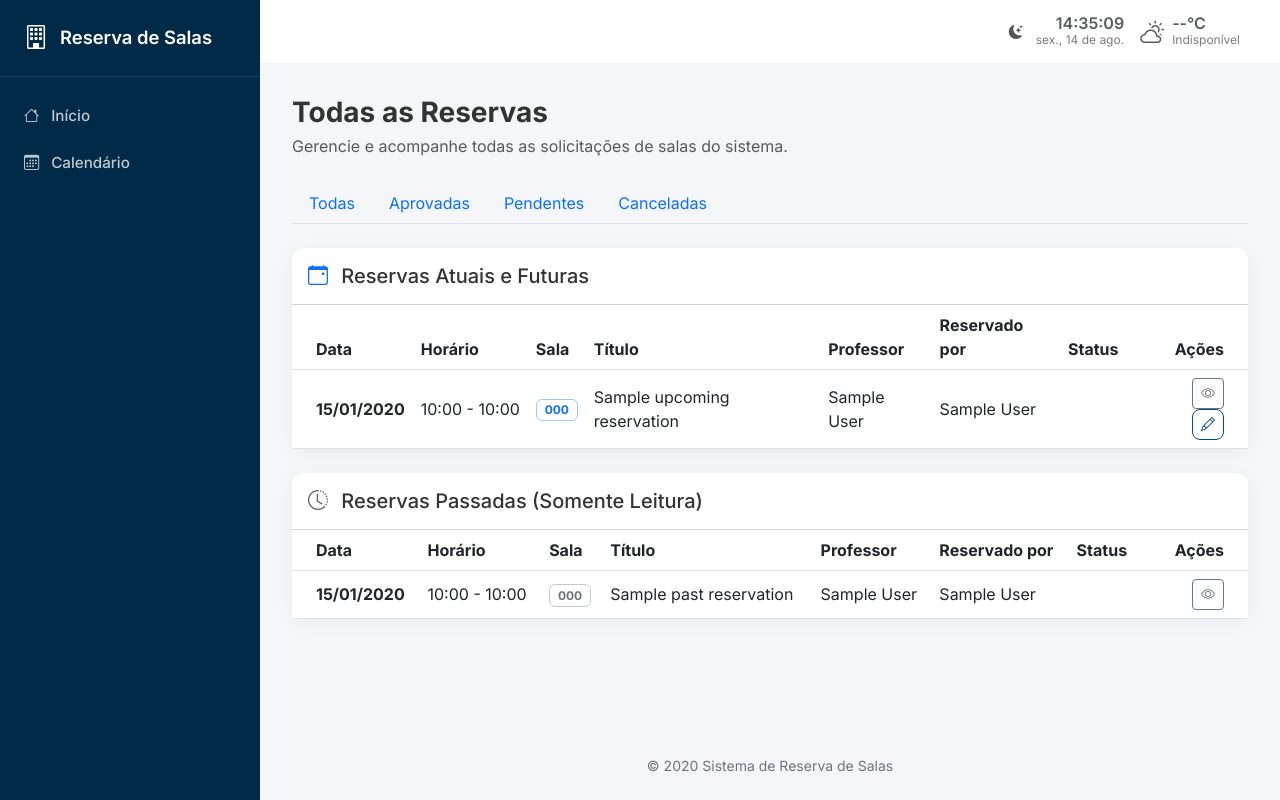
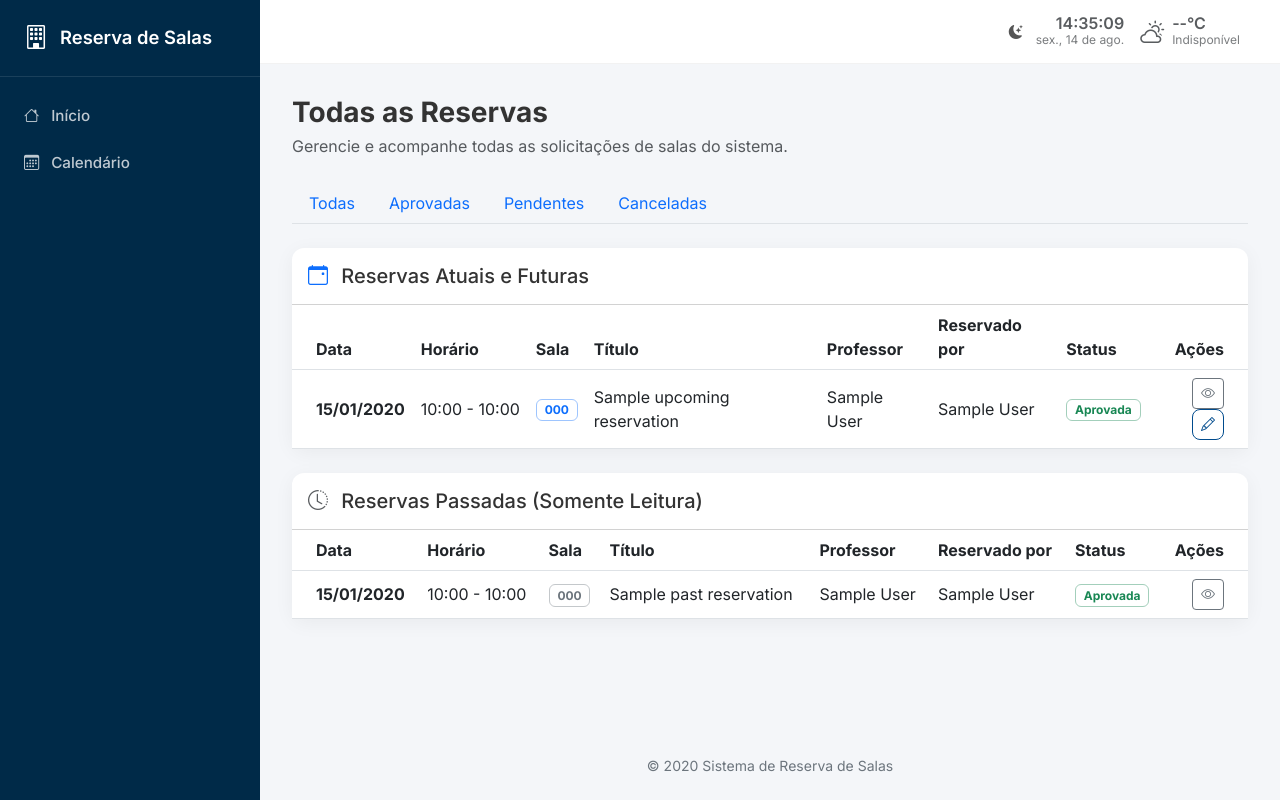
Before and after one commit to jmisturini/SIGerE, a Python web app: template templates/reservations/all.html in a window 1280 px wide. Run offline with Jinja, Linux system fonts and the light colour scheme; the template is opened without the code that fills it: most values are stand-ins (such as "Sample title", 1, 10 or a date in 2020).

Commit message:
Ajuste no design

```diff
--- a/templates/reservations/all.html
+++ b/templates/reservations/all.html
@@ -47,13 +47,15 @@
                     <td>{{ r.teacher.full_name if r.teacher else '-' }}</td>
                     <td>{{ r.user.full_name }}</td>
                     <td>
-                        <span class="badge status-{{ r.status }} status-badge">
-                            {% if r.status == 'approved' %}Aprovada
-                            {% elif r.status == 'pending' %}Pendente
-                            {% elif r.status == 'cancelled' %}Cancelada
-                            {% else %}{{ r.status }}
-                            {% endif %}
-                        </span>
+                        {% if r.status == 'approved' %}
+                            <span class="badge text-bg-success-subtle text-success border border-success-subtle">Aprovada</span>
+                        {% elif r.status == 'pending' %}
+                            <span class="badge text-bg-warning-subtle text-warning border border-warning-subtle">Pendente</span>
+                        {% elif r.status == 'cancelled' %}
+                            <span class="badge text-bg-danger-subtle text-danger border border-danger-subtle">Cancelada</span>
+                        {% else %}
+                            <span class="badge text-bg-secondary-subtle text-secondary border border-secondary-subtle">{{ r.status }}</span>
+                        {% endif %}
                     </td>
                     <td class="text-end pe-4">
                         <a href="{{ url_for('reservations.detail', reservation_id=r.id) }}" class="btn btn-sm btn-outline-secondary" title="Ver Detalhes">
@@ -102,13 +104,15 @@
                     <td>{{ r.teacher.full_name if r.teacher else '-' }}</td>
                     <td>{{ r.user.full_name }}</td>
                     <td>
-                        <span class="badge status-{{ r.status }} status-badge">
-                            {% if r.status == 'approved' %}Aprovada
-                            {% elif r.status == 'pending' %}Pendente
-                            {% elif r.status == 'cancelled' %}Cancelada
-                            {% else %}{{ r.status }}
-                            {% endif %}
-                        </span>
+                        {% if r.status == 'approved' %}
+                            <span class="badge text-bg-success-subtle text-success border border-success-subtle">Aprovada</span>
+                        {% elif r.status == 'pending' %}
+                            <span class="badge text-bg-warning-subtle text-warning border border-warning-subtle">Pendente</span>
+                        {% elif r.status == 'cancelled' %}
+                            <span class="badge text-bg-danger-subtle text-danger border border-danger-subtle">Cancelada</span>
+                        {% else %}
+                            <span class="badge text-bg-secondary-subtle text-secondary border border-secondary-subtle">{{ r.status }}</span>
+                        {% endif %}
                     </td>
                     <td class="text-end pe-4">
                         <a href="{{ url_for('reservations.detail', reservation_id=r.id) }}" class="btn btn-sm btn-outline-secondary" title="Ver Detalhes">
--- a/templates/reservations/create.html
+++ b/templates/reservations/create.html
@@ -51,7 +51,7 @@
                         <div class="col-md-4">
                             {{ form.date.label(class="form-label small fw-bold text-uppercase text-muted mb-1") }}
                             {{ form.date(class="form-control") }}
-                            <div id="dateWarning" class="alert alert-warning mt-2 p-2 small d-flex align-items-center" style="display: none;"></div>
+                            <div id="dateWarning" class="alert alert-warning mt-2 p-2 small align-items-center" style="display: none;"></div>
                             {% for err in form.date.errors %}<div class="text-danger small mt-1">{{ err }}</div>{% endfor %}
                         </div>
 
```
